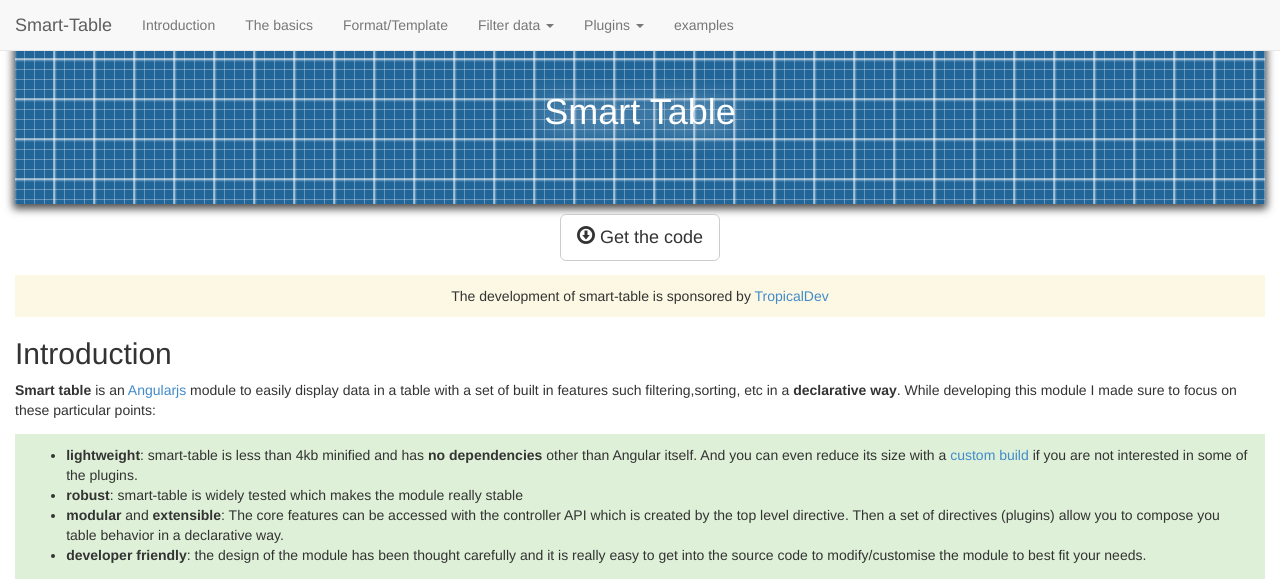
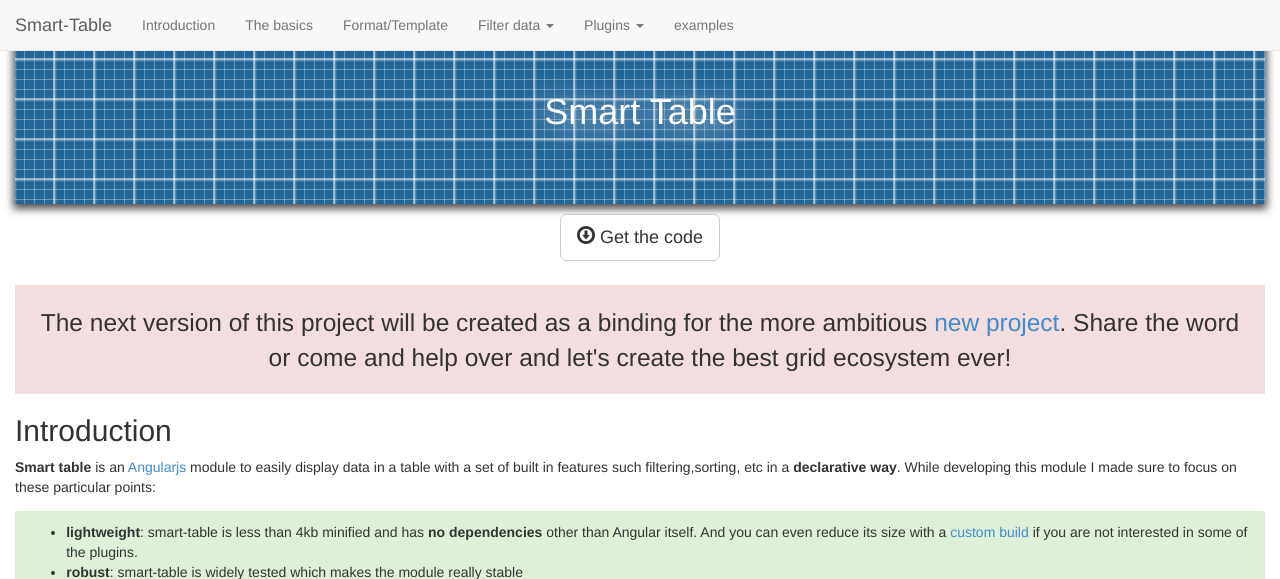
Before and after one commit to lorenzofox3/smart-table-website, a website: page index.html in a window 1280 px wide. Shown: the top 579 px of the page. Drawn offline with Linux system fonts and the light colour scheme.

Commit message:
redirection to new site

```diff
--- a/index.html
+++ b/index.html
@@ -65,7 +65,9 @@
 <div class="main">
 <section id="section-intro" ng-controller="paginationCtrl">
 
-	<p style="margin-top:1em;" class="text-center padding bg-warning">The development of smart-table is sponsored by <a href="http://tropicaldev.com/">TropicalDev</a> </p>
+	<p style="margin-top:1em;font-size: 1.75em;" class="text-center padding bg-danger">
+		The next version of this project will be created as a binding for the more ambitious <a href="https://smart-table.github.io/www/dist/">new project</a>. Share the word or come and help over and let's create the best grid ecosystem ever!
+	</p>
 
 	<h2 class=".h2">Introduction</h2>
 
```
Also changed, not shown: package.json (+4 -4 lines), sections/Introduction/markup.html (+3 -1 lines), 1 other file.
